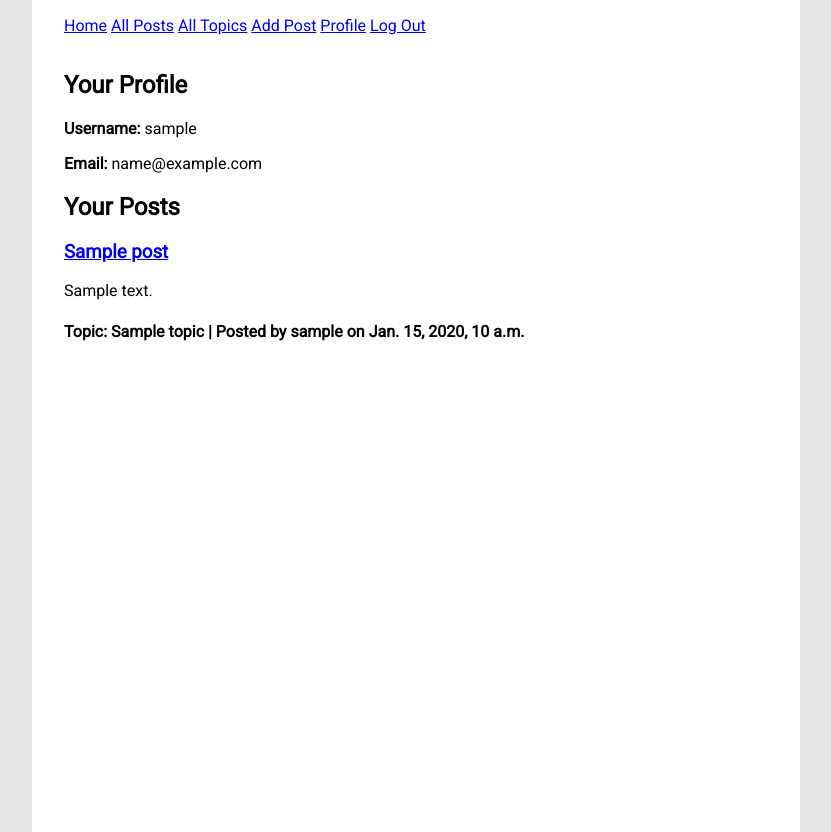
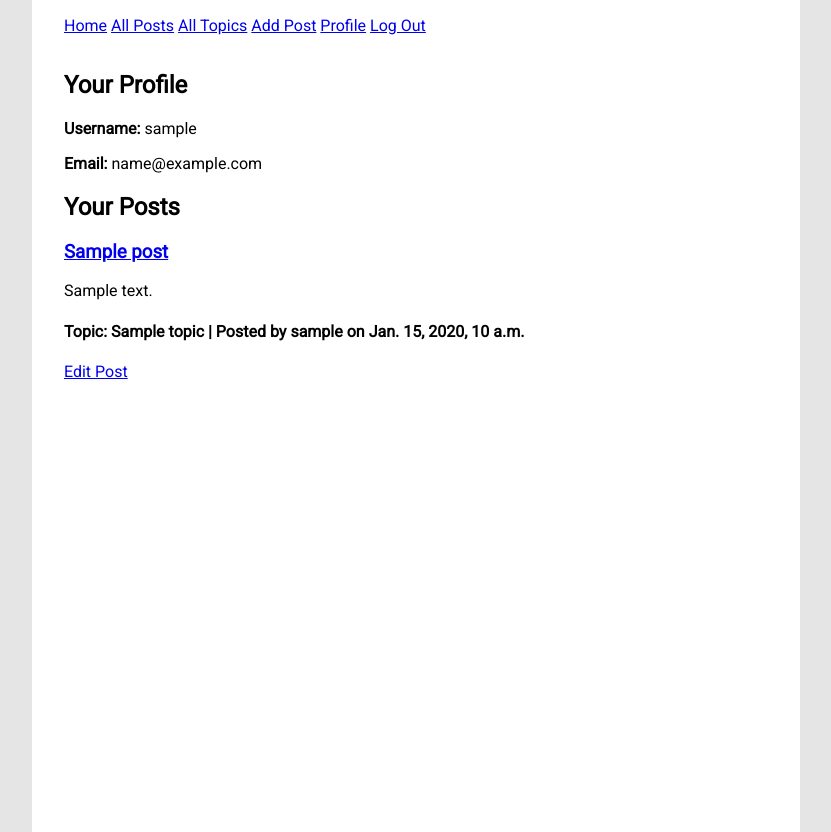
Before and after one commit to kimpea/python-blog, a Django app: page /accounts/profile/ in a window 1280 px wide. Shown: the whole page, without its empty margins (224-1055 px from the left). Run offline with Django 3.2, Linux system fonts and the light colour scheme; a user stored in the database is signed in; tables that the repository leaves empty hold one stand-in row (values such as "Sample post"); some libraries are stand-ins or nearby versions.

Commit message:
Add edit post button

```diff
--- a/accounts/templates/profile.html
+++ b/accounts/templates/profile.html
@@ -14,6 +14,7 @@
     <h3><a href="{% url 'post_detail' post.id %}">{{ post.title }}</a></h3>
     <p>{{ post.body | safe | truncatewords:40 }}</p>
     <h4>Topic: {{ post.topic }} | Posted by {{ post.user }} on {{ post.date_created }}</h4>
+    <a href="{% url 'edit_post' post.id %}">Edit Post</a>
     {% endfor %}
 
     <!-- Pagination -->
```
